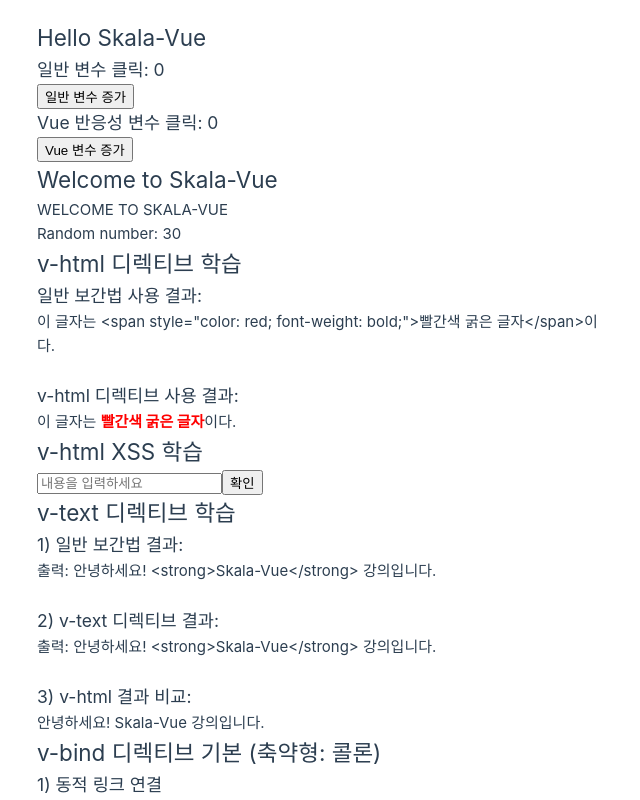
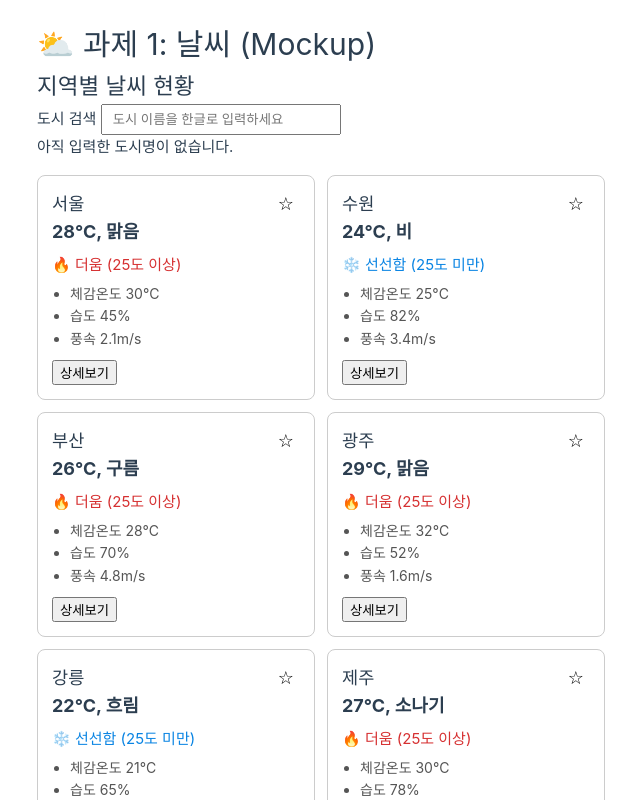
Before and after one commit to givpro22/skala-vue, a Vue app: page / in a window 1280 px wide. Shown: the top 800 px of the page, without its empty margins (15-655 px from the left). Built offline with nearby package versions, Linux system fonts and the light colour scheme.

Commit message:
Weather Mockup 과제

```diff
--- a/src/App.vue
+++ b/src/App.vue
@@ -1,4 +1,5 @@
 <script setup>
+import WeatherMockup from './components/exercise/WeatherMockup.vue'
 import SampleOne from './components/practices/basic/SampleOne.vue'
 import SampleTwo from './components/practices/basic/SampleTwo.vue'
 import DirectiveVHtml from './components/practices/directive/DirectiveVHtml.vue'
@@ -26,6 +27,8 @@ import StyleSample from './components/practices/style/StyleSample.vue'
 
 <template>
   <div style="padding: 20px">
+    <WeatherMockup />
+
     <SampleOne />
     <SampleTwo />
     <DirectiveVHtml />
--- /dev/null
+++ b/src/components/exercise/WeatherMockup.vue
@@ -0,0 +1,225 @@
+<script setup>
+import { ref } from 'vue'
+
+const weatherList = ref([
+  {
+    id: 'city_01',
+    name: '서울',
+    temp: 28,
+    status: '맑음',
+    feelsLike: 30,
+    humidity: 45,
+    wind: 2.1,
+    favorite: false,
+  },
+  {
+    id: 'city_02',
+    name: '수원',
+    temp: 24,
+    status: '비',
+    feelsLike: 25,
+    humidity: 82,
+    wind: 3.4,
+    favorite: false,
+  },
+  {
+    id: 'city_03',
+    name: '부산',
+    temp: 26,
+    status: '구름',
+    feelsLike: 28,
+    humidity: 70,
+    wind: 4.8,
+    favorite: false,
+  },
+  {
+    id: 'city_04',
+    name: '광주',
+    temp: 29,
+    status: '맑음',
+    feelsLike: 32,
+    humidity: 52,
+    wind: 1.6,
+    favorite: false,
+  },
+  {
+    id: 'city_05',
+    name: '강릉',
+    temp: 22,
+    status: '흐림',
+    feelsLike: 21,
+    humidity: 65,
+    wind: 5.2,
+    favorite: false,
+  },
+  {
+    id: 'city_06',
+    name: '제주',
+    temp: 27,
+    status: '소나기',
+    feelsLike: 30,
+    humidity: 78,
+    wind: 6.1,
+    favorite: false,
+  },
+])
+
+const searchQuery = ref('')
+const selectedCityId = ref('')
+const statusMessage = ref('도시 카드를 선택해 주세요.')
+
+// v-model 대신 분해한 형태를 쓰면 한글 조합 중에도 입력이 끊기지 않는다
+const updateSearch = (e) => {
+  searchQuery.value = e.target.value
+}
+
+const selectCity = (city) => {
+  selectedCityId.value = city.id
+  statusMessage.value = `${city.name}이 선택되었습니다.`
+}
+
+const showDetail = (cityName, status) => {
+  window.alert(`${cityName}의 현재 날씨는 [${status}] 상태입니다.`)
+}
+
+const toggleFavorite = (city) => {
+  city.favorite = !city.favorite
+}
+</script>
+
+<template>
+  <div class="weather-mockup">
+    <h1>⛅ 과제 1: 날씨 (Mockup)</h1>
+
+    <h2>지역별 날씨 현황</h2>
+
+    <div class="search-box">
+      <label for="city-search">도시 검색 </label>
+      <input
+        id="city-search"
+        type="text"
+        :value="searchQuery"
+        @input="updateSearch"
+        placeholder="도시 이름을 한글로 입력하세요"
+      />
+      <p v-if="searchQuery">입력한 도시명: {{ searchQuery }}</p>
+      <p v-else>아직 입력한 도시명이 없습니다.</p>
+    </div>
+
+    <div class="card-list">
+      <div
+        v-for="city in weatherList"
+        :key="city.id"
+        class="weather-card"
+        :class="{ selected: selectedCityId === city.id }"
+        @click="selectCity(city)"
+      >
+        <div class="card-head">
+          <h3>{{ city.name }}</h3>
+          <button class="favorite" @click.stop="toggleFavorite(city)">
+            {{ city.favorite ? '★' : '☆' }}
+          </button>
+        </div>
+
+        <p class="temp">{{ city.temp }}°C, {{ city.status }}</p>
+
+        <p v-if="city.temp >= 25" class="label hot">🔥 더움 (25도 이상)</p>
+        <p v-else class="label cool">❄️ 선선함 (25도 미만)</p>
+
+        <ul class="detail">
+          <li>체감온도 {{ city.feelsLike }}°C</li>
+          <li>습도 {{ city.humidity }}%</li>
+          <li>풍속 {{ city.wind }}m/s</li>
+        </ul>
+
+        <button class="detail-button" @click.stop="showDetail(city.name, city.status)">
+          상세보기
+        </button>
+      </div>
+    </div>
+
+    <div class="status-bar">{{ statusMessage }}</div>
+  </div>
+</template>
+
+<style scoped>
+.weather-mockup {
+  margin-bottom: 40px;
+}
+
+.search-box {
+  margin-bottom: 16px;
+}
+
+.search-box input {
+  padding: 6px 10px;
+  width: 240px;
+}
+
+.card-list {
+  display: grid;
+  grid-template-columns: repeat(auto-fill, minmax(200px, 1fr));
+  gap: 12px;
+}
+
+.weather-card {
+  padding: 14px;
+  border: 1px solid #ccc;
+  border-radius: 8px;
+  cursor: pointer;
+}
+
+.weather-card.selected {
+  border-color: #42b883;
+  background-color: #f2fbf7;
+}
+
+.card-head {
+  display: flex;
+  align-items: center;
+  justify-content: space-between;
+}
+
+.card-head h3 {
+  margin: 0;
+}
+
+.favorite {
+  border: none;
+  background: none;
+  font-size: 18px;
+  cursor: pointer;
+}
+
+.temp {
+  font-size: 18px;
+  font-weight: bold;
+}
+
+.label {
+  margin: 6px 0;
+}
+
+.label.hot {
+  color: #d63031;
+}
+
+.label.cool {
+  color: #0984e3;
+}
+
+.detail {
+  margin: 0 0 10px;
+  padding-left: 18px;
+  font-size: 14px;
+  color: #555;
+}
+
+.status-bar {
+  margin-top: 16px;
+  padding: 10px;
+  border-radius: 6px;
+  background-color: #333;
+  color: white;
+}
+</style>
```
Also changed, not shown: 1 other file (tests, documents, lock files or other folders).
